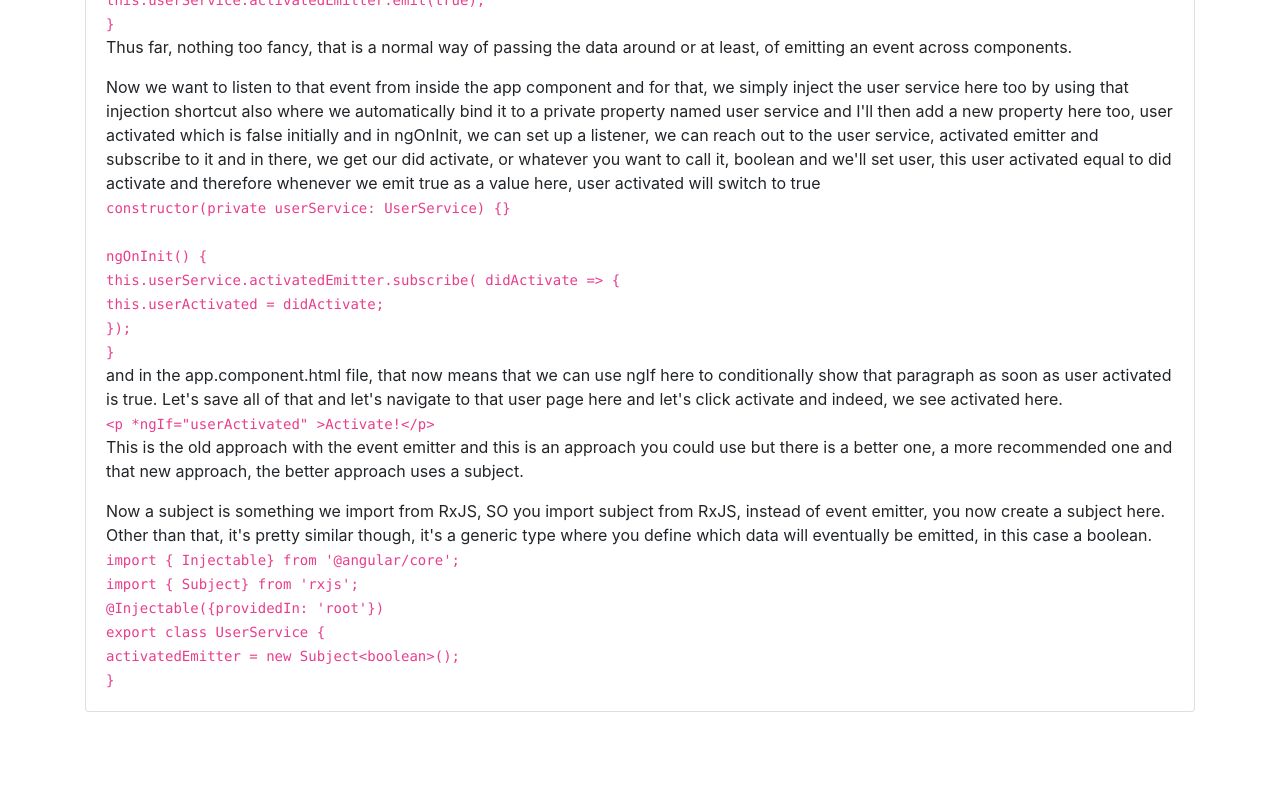
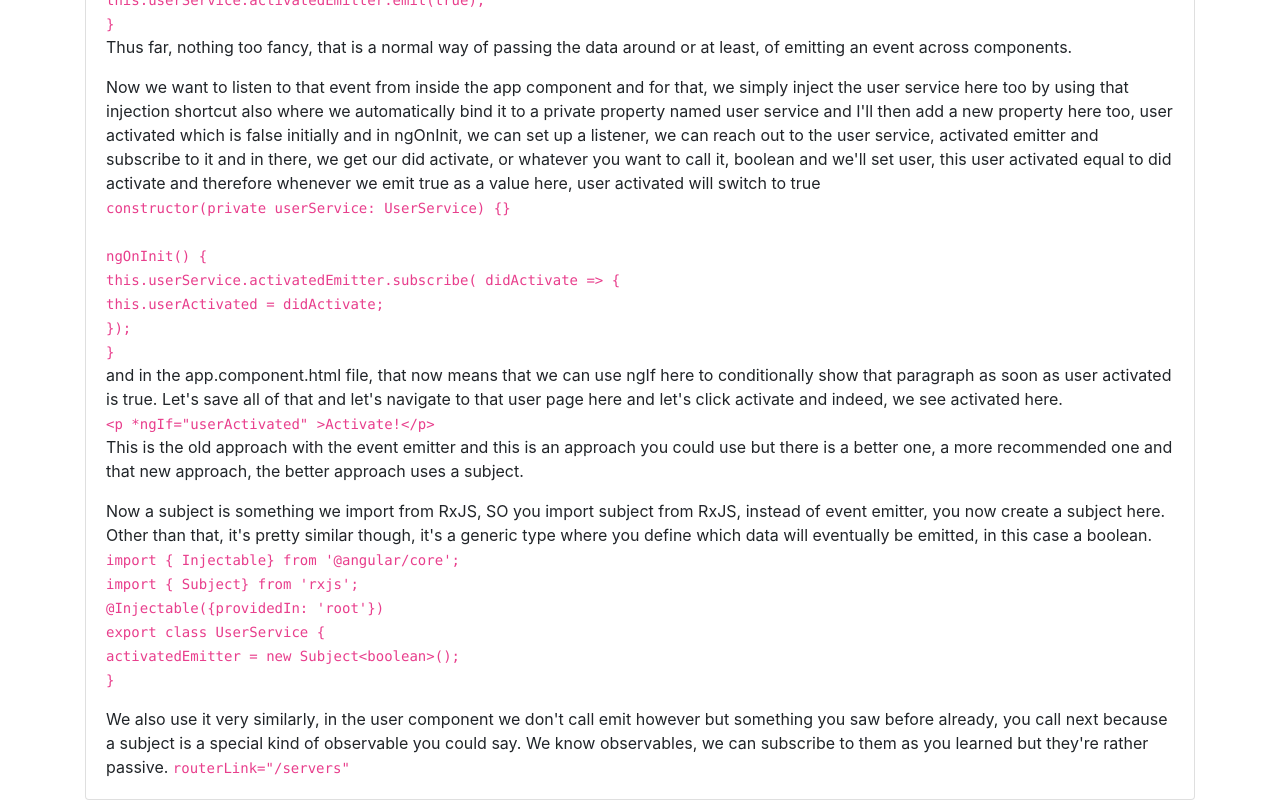
Before and after one commit to Sandro81/angularCourse-Observables, an Angular app: page / in a window 1280 px wide. Shown: the part 2508-3308 px from the top of the page. Before the commit the page ends 3220 px from the top, so only its background shows below. Built offline with nearby package versions, Linux system fonts and the light colour scheme.

Commit message:
Observable

```diff
--- a/src/app/app.component.html
+++ b/src/app/app.component.html
@@ -166,6 +166,8 @@
               }
             </code></p>
 
+          <p class="card-text">We also use it very similarly, in the user component we don't call emit however but something you saw before already, you call next because a subject is a special kind of observable you could say. We know observables, we can subscribe to them as you learned but they're rather passive. <code>routerLink="/servers" </code></p>
+
 
         </div>
       </div>
```
